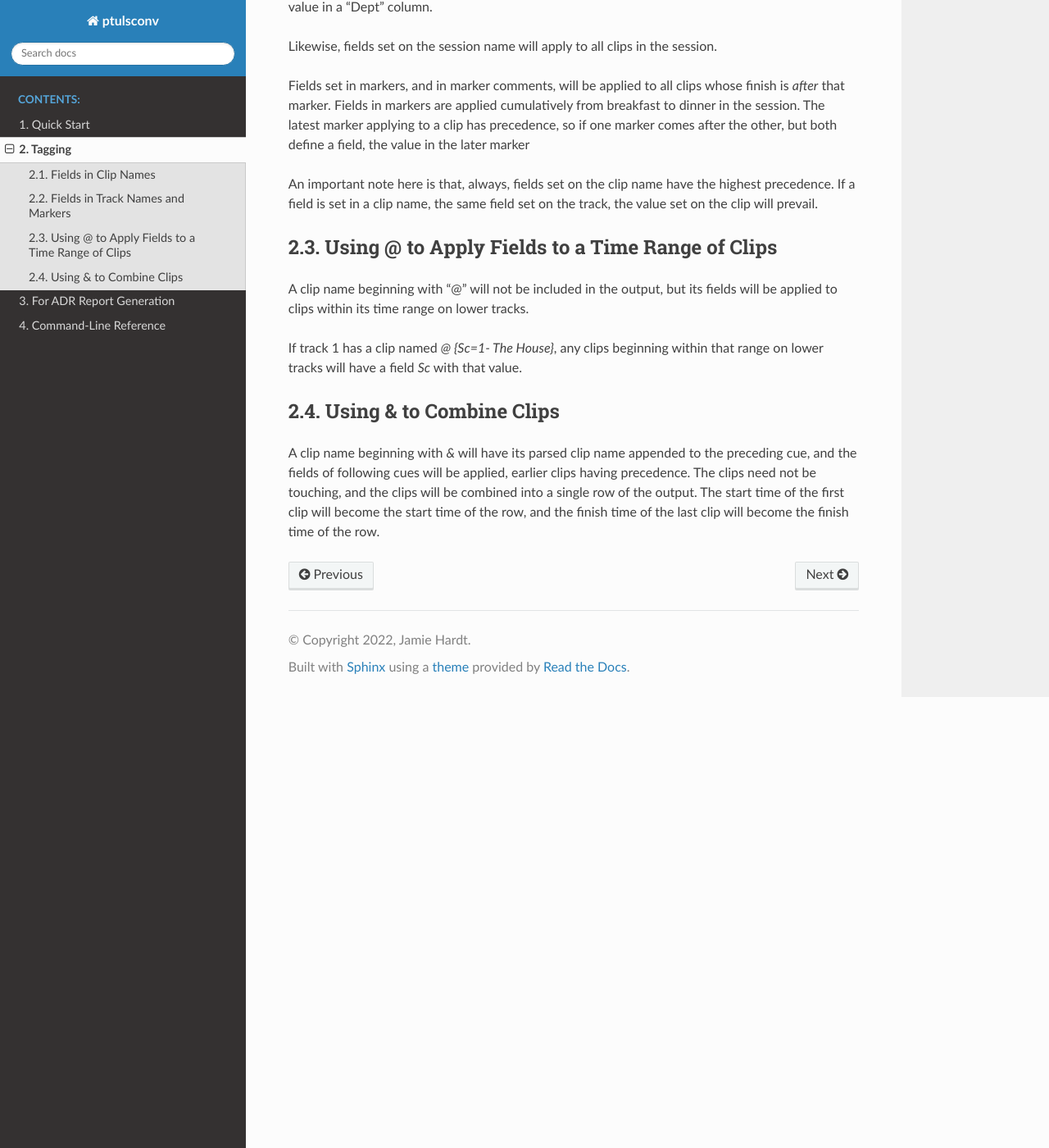
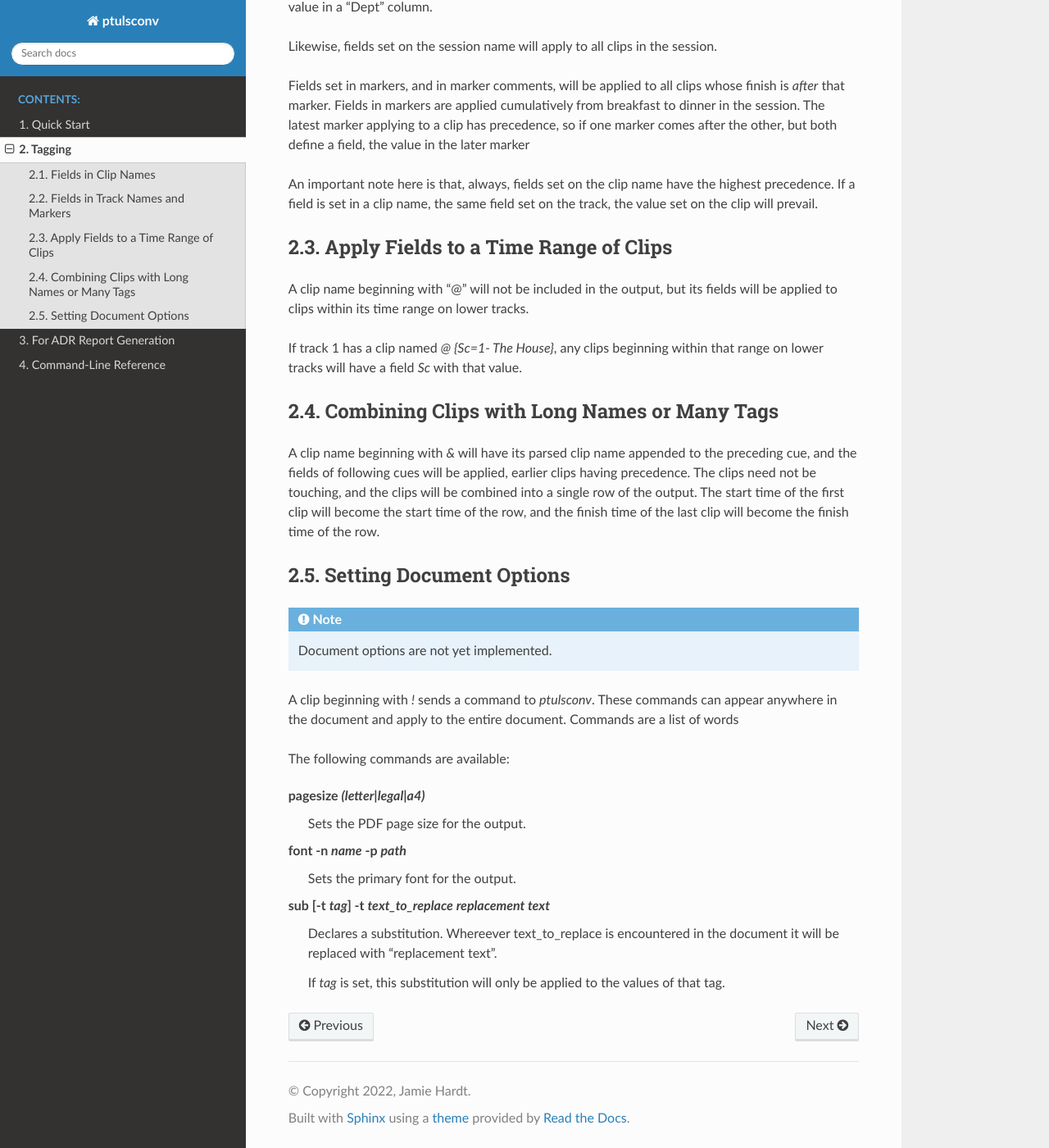
Before and after one commit to iluvcapra/ptulsconv, a Sphinx documentation site: the page built from docs/source/tagging.rst, in a window 1280 px wide and 1400 px high, scrolled down 1228 px. Shown: the whole window at 82% size. Built offline with Sphinx 7.4.7 and the Read the Docs theme 2.0.0, drawn with Linux system fonts in a browser that asks for light colours.

Commit message:
New feature doc

```diff
--- a/docs/source/tagging.rst
+++ b/docs/source/tagging.rst
@@ -81,8 +81,8 @@ track, the value set on the clip will prevail.
 
 .. _tag-range:
 
-Using @ to Apply Fields to a Time Range of Clips
---------------------------------------------------
+Apply Fields to a Time Range of Clips
+-------------------------------------
 
 A clip name beginning with "@" will not be included in the output, but its
 fields will be applied to clips within its time range on lower tracks.
@@ -91,8 +91,8 @@ If track 1 has a clip named `@ {Sc=1- The House}`, any clips beginning within
 that range on lower tracks will have a field `Sc` with that value.
 
 
-Using & to Combine Clips
---------------------------
+Combining Clips with Long Names or Many Tags
+--------------------------------------------
 
 A clip name beginning with `&` will have its parsed clip name appended to the
 preceding cue, and the fields of following cues will be applied, earlier clips
@@ -100,3 +100,29 @@ having precedence. The clips need not be touching, and the clips will be
 combined into a single row of the output. The start time of the first clip will
 become the start time of the row, and the finish time of the last clip will
 become the finish time of the row.
+
+
+Setting Document Options
+------------------------
+
+.. note::
+    Document options are not yet implemented.
+
+A clip beginning with `!` sends a command to `ptulsconv`. These commands can
+appear anywhere in the document and apply to the entire document. Commands are
+a list of words
+
+The following commands are available:
+
+pagesize `(letter|legal|a4)`
+    Sets the PDF page size for the output.
+
+font -n `name` -p `path`
+    Sets the primary font for the output.
+
+sub [-t `tag`] -t `text_to_replace` `replacement text`
+    Declares a substitution. Whereever text_to_replace is encountered in the
+    document it will be replaced with "replacement text".
+
+    If `tag` is set, this substitution will only be applied to the values of
+    that tag.
```
